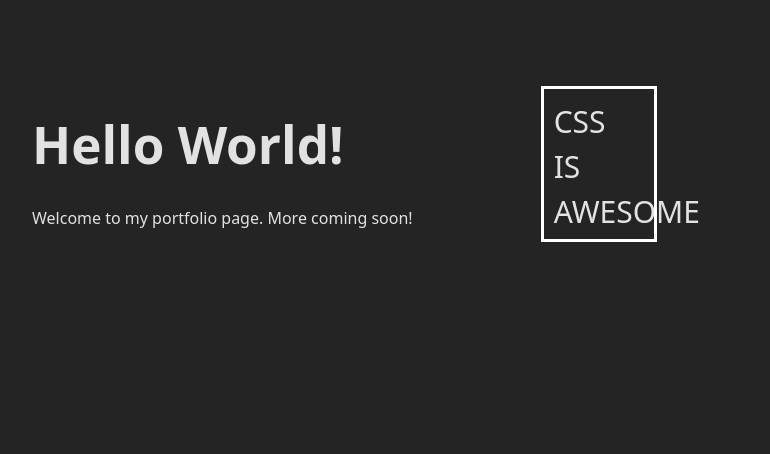
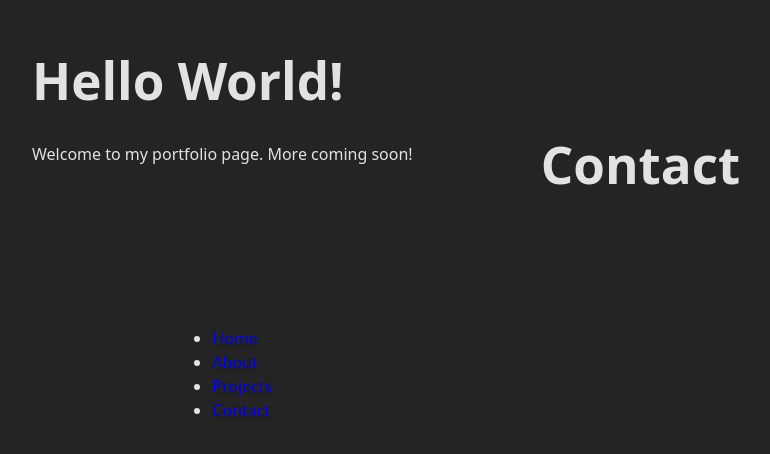
Before and after one commit to Nicolass2001/portfolio, a React (Vite) app: page /contact in a window 1280 px wide. Shown: the part 236-690 px from the top of the page, without its empty margins (96-866 px from the left). Built offline with nearby package versions, Linux system fonts and the light colour scheme.

Commit message:
Feat add react-router and simple navigation

```diff
--- a/src/App.css
+++ b/src/App.css
@@ -10,18 +10,3 @@
     flex-direction: column;
   }
 }
-
-.text {
-  display: block;
-  margin: 10vw;
-}
-
-.joke {
-  text-align: left;
-  border: 3px solid white;
-  display: block;
-  padding: 10px;
-  height: 130px;
-  width: 90px;
-  font-size: 30px;
-}
--- a/src/App.tsx
+++ b/src/App.tsx
@@ -1,17 +1,16 @@
 import "./App.css";
+import { BrowserRouter as Router } from "react-router";
+import Menu from "./components/Menu/Menu";
+import Content from "./components/Content/Content";
 
 function App() {
   return (
-    <div className="app">
-      <div className="text">
-        <h1>Hello World!</h1>
-        <p>Welcome to my portfolio page. More coming soon!</p>
+    <Router>
+      <div className="app">
+        <Menu />
+        <Content />
       </div>
-      <div className="joke">
-        CSS <br />
-        IS AWESOME
-      </div>
-    </div>
+    </Router>
   );
 }
 
--- /dev/null
+++ b/src/components/Content/Content.module.css
@@ -0,0 +1,9 @@
+.joke {
+  text-align: left;
+  border: 3px solid white;
+  display: block;
+  padding: 10px;
+  height: 130px;
+  width: 90px;
+  font-size: 30px;
+}
--- /dev/null
+++ b/src/components/Content/Content.tsx
@@ -0,0 +1,23 @@
+import styles from "./Content.module.css";
+import { Route, Routes } from "react-router";
+
+function Content() {
+  return (
+    <Routes>
+      <Route
+        path="/"
+        element={
+          <div className={styles.joke}>
+            CSS <br />
+            IS AWESOME
+          </div>
+        }
+      />
+      <Route path="/about" element={<h1>About</h1>} />
+      <Route path="/projects" element={<h1>Projects</h1>} />
+      <Route path="/contact" element={<h1>Contact</h1>} />
+    </Routes>
+  );
+}
+
+export default Content;
--- /dev/null
+++ b/src/components/Menu/Menu.module.css
@@ -0,0 +1,13 @@
+.container {
+  display: flex;
+  flex-direction: column;
+  align-items: center;
+  justify-content: center;
+  width: 100%;
+  height: 100vh;
+}
+
+.text {
+  display: block;
+  margin: 10vw;
+}
--- /dev/null
+++ b/src/components/Menu/Menu.tsx
@@ -0,0 +1,31 @@
+import styles from "./Menu.module.css";
+import { Link } from "react-router";
+
+function Menu() {
+  return (
+    <div className={styles.container}>
+      <div className={styles.text}>
+        <h1>Hello World!</h1>
+        <p>Welcome to my portfolio page. More coming soon!</p>
+      </div>
+      <nav>
+        <ul className={styles.menu}>
+          <li>
+            <Link to="/">Home</Link>
+          </li>
+          <li>
+            <Link to="/about">About</Link>
+          </li>
+          <li>
+            <Link to="/projects">Projects</Link>
+          </li>
+          <li>
+            <Link to="/contact">Contact</Link>
+          </li>
+        </ul>
+      </nav>
+    </div>
+  );
+}
+
+export default Menu;
```
Also changed, not shown: package.json (+14 -13 lines), 1 other file (tests, documents, lock files or other folders).
